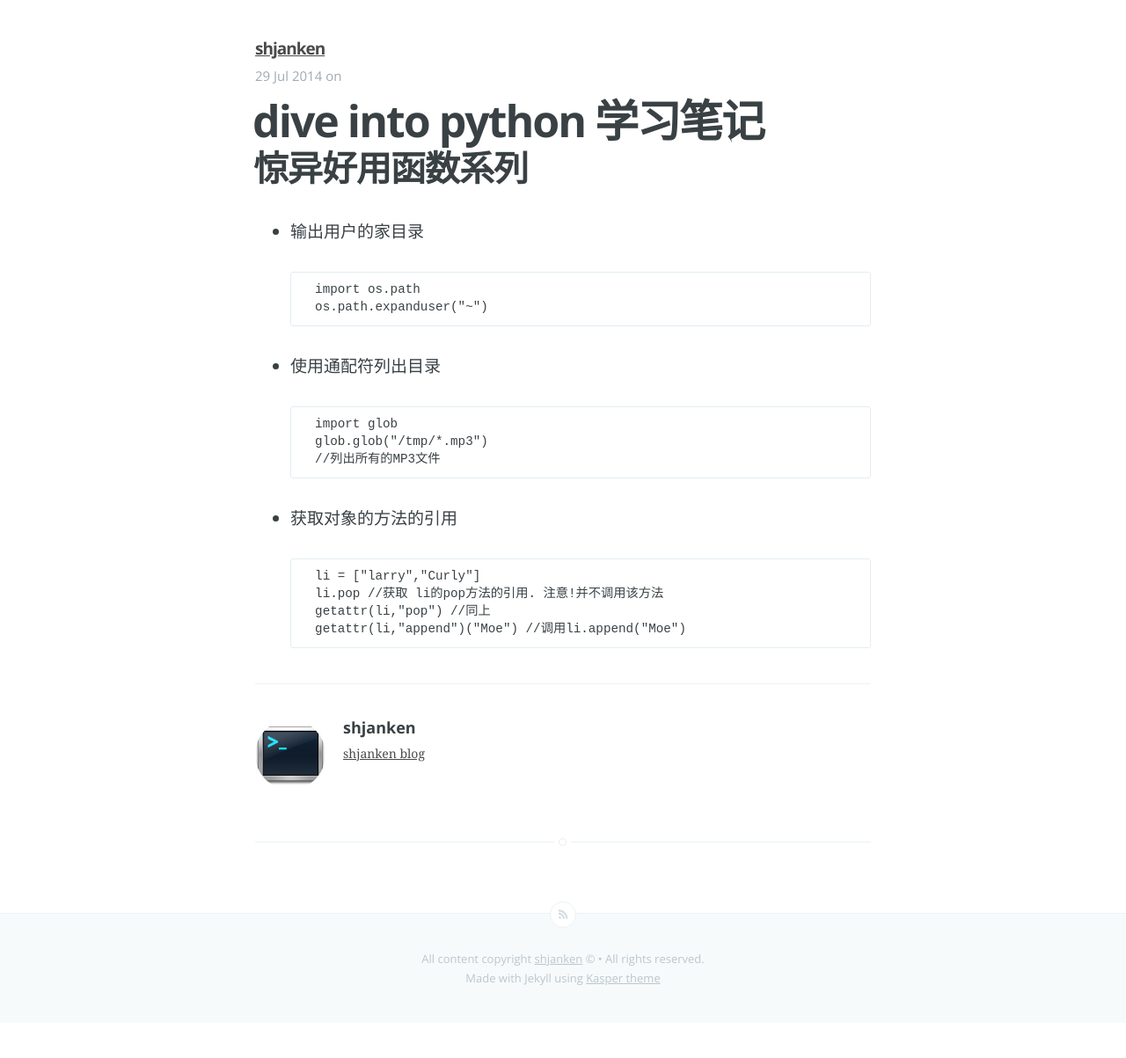
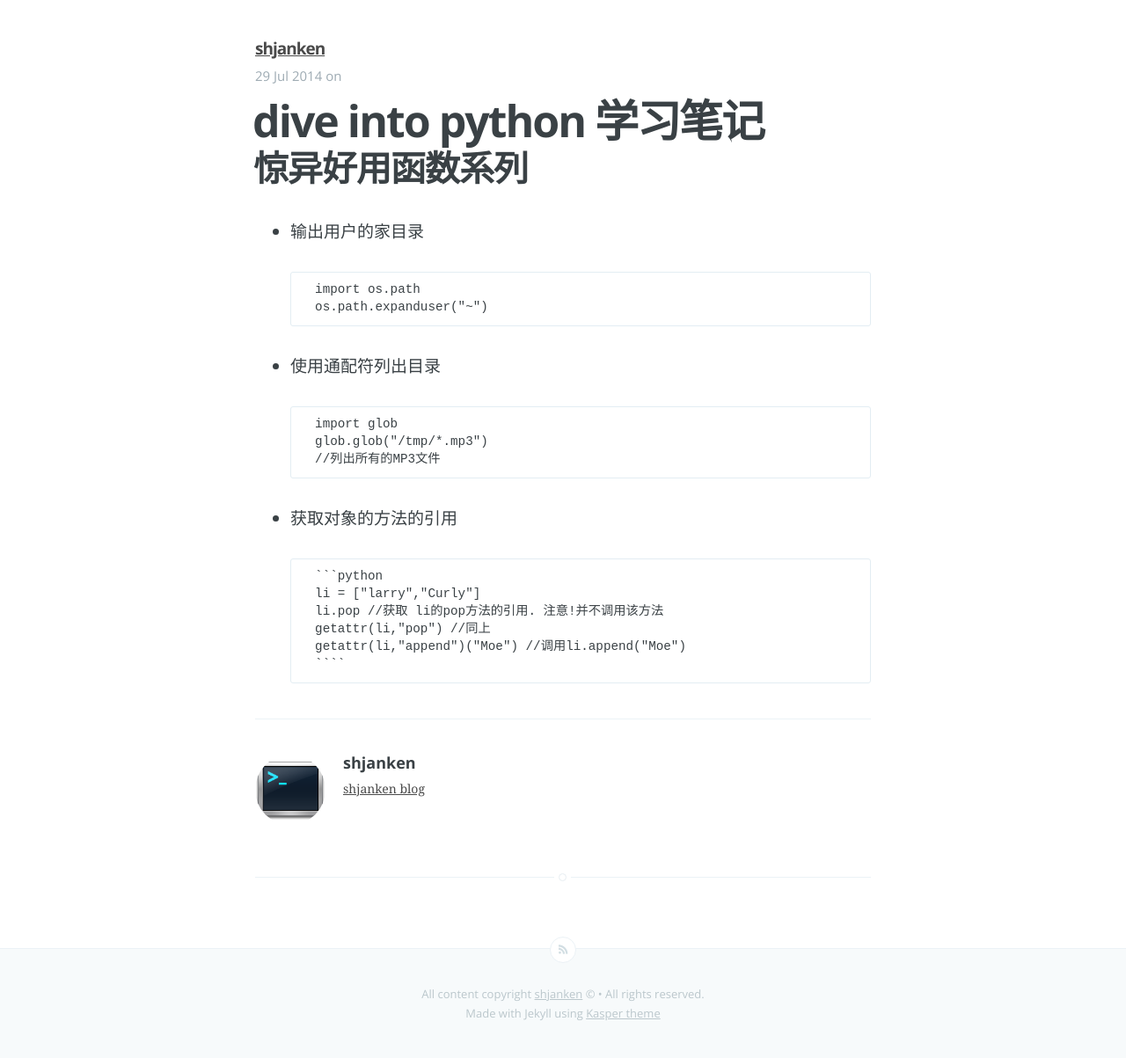
Before and after one commit to shjanken/shjanken.github.io, a Jekyll site: the page built from _posts/2014-07-29-dive_into_python_学习笔记.md, in a window 1280 px wide. Shown: the whole page at 88% size. Built offline with Jekyll 4.4.1, drawn with Linux system fonts in a browser that asks for light colours; Markdown is read by kramdown in place of the engine named in the settings; before the commit the page ends 1163 px from its top, so only the background shows below that.

Commit message:
测试格式修改

`````diff
--- a/_posts/2014-07-29-dive_into_python_学习笔记.md
+++ b/_posts/2014-07-29-dive_into_python_学习笔记.md
@@ -20,7 +20,9 @@
 
 - 获取对象的方法的引用
 
+        ```python
         li = ["larry","Curly"]
         li.pop //获取 li的pop方法的引用. 注意!并不调用该方法
         getattr(li,"pop") //同上
         getattr(li,"append")("Moe") //调用li.append("Moe")
+        ````
`````
